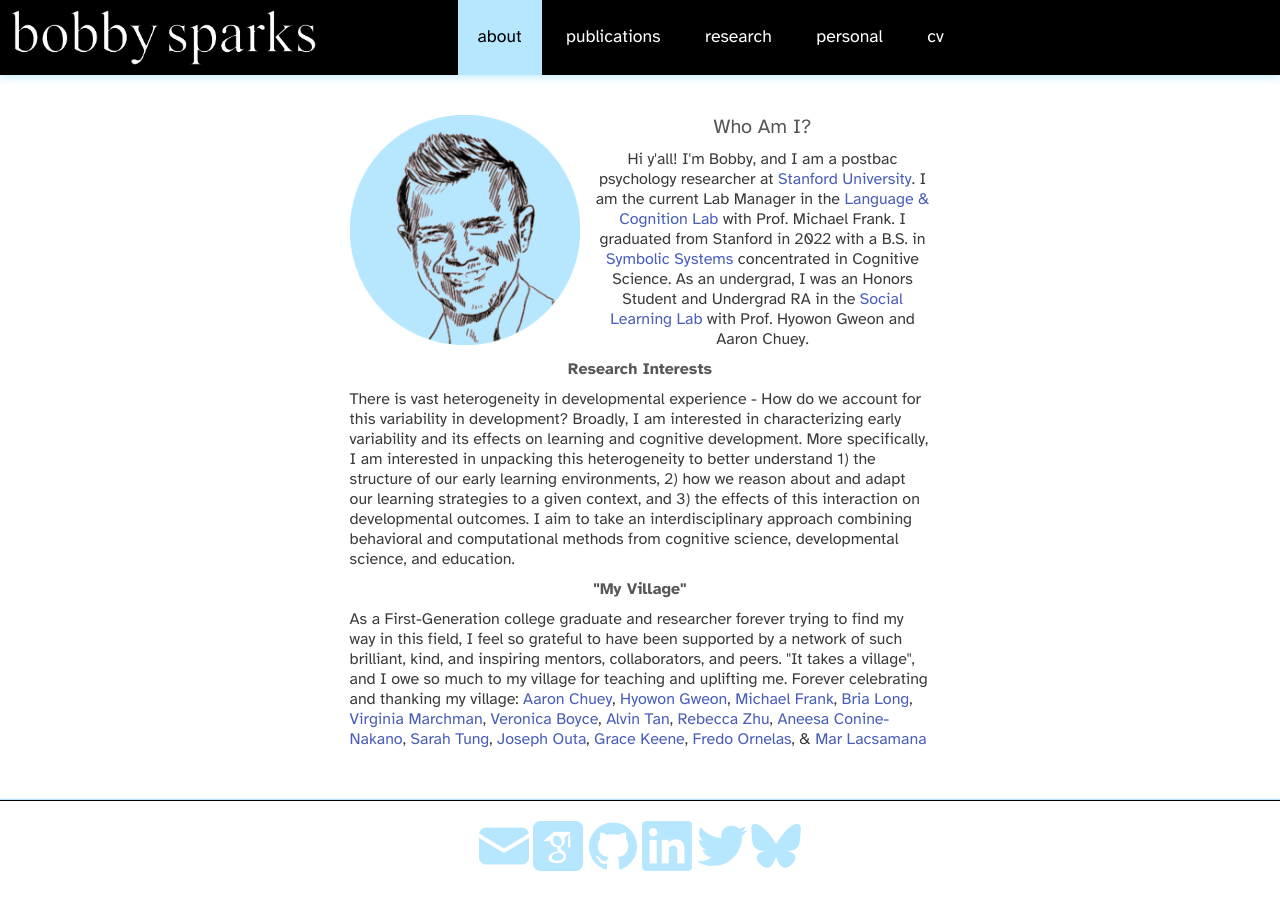
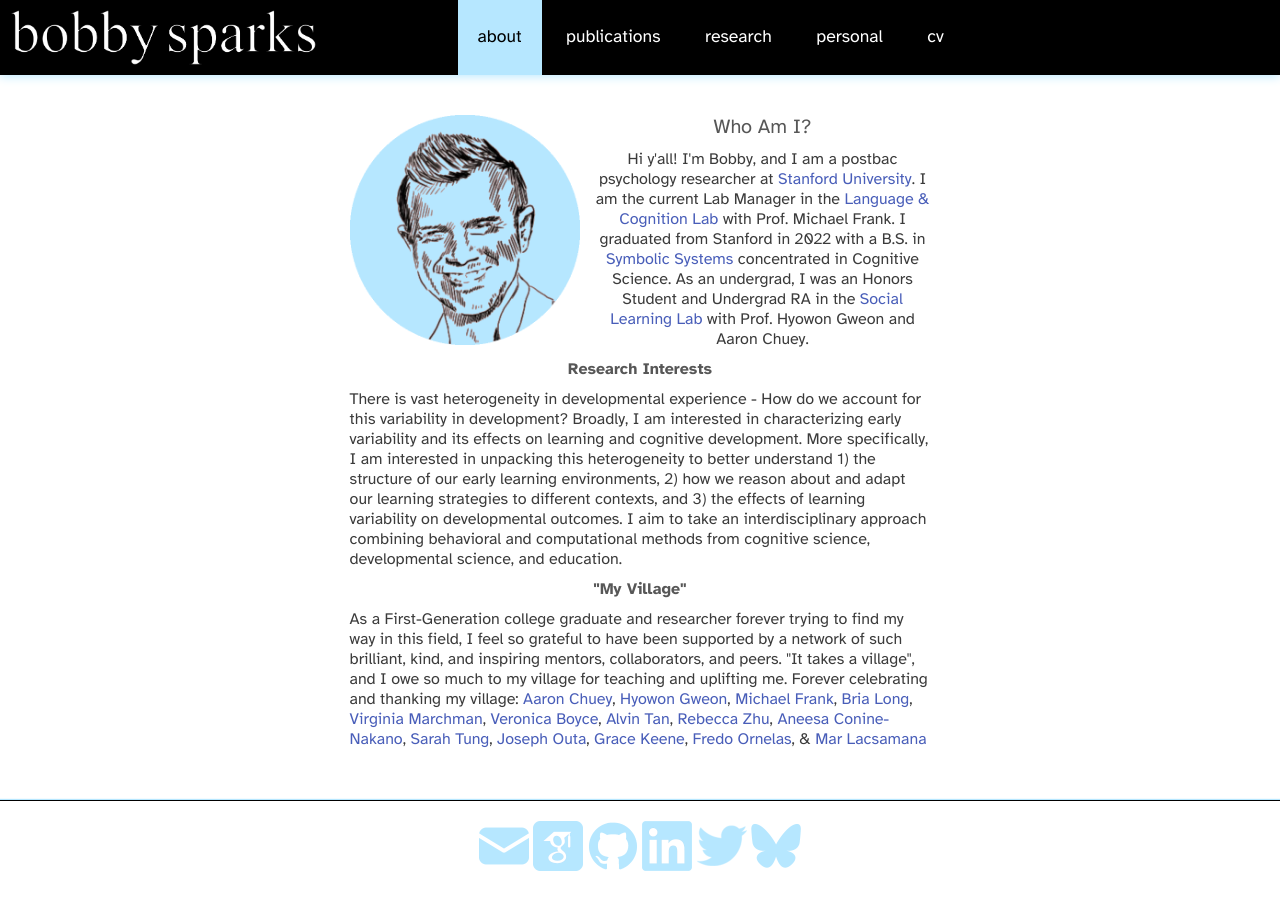
Before and after one commit to rbzsparks/rbzsparks.github.io, a Jekyll site: the page built from 00-index.md, in a window 1280 px wide. Built offline with Jekyll 4.4.1, drawn with Linux system fonts in a browser that asks for light colours; nearby versions of some CDN libraries.

Commit message:
home update

```diff
--- a/_layouts/home.html
+++ b/_layouts/home.html
@@ -31,7 +31,7 @@
           There is vast heterogeneity in developmental experience - How do we account for this variability in development? Broadly, I am
           interested in characterizing early variability and its effects on learning and cognitive development. More specifically, I am
           interested in unpacking this heterogeneity to better understand 1) the structure of our early learning environments, 2) how we
-          reason about and adapt our learning strategies to a given context, and 3) the effects of this interaction on developmental outcomes.
+          reason about and adapt our learning strategies to different contexts, and 3) the effects of learning variability on developmental outcomes.
           I aim to take an interdisciplinary approach combining behavioral and computational methods from cognitive science, developmental
           science, and education.
         </p>
```
